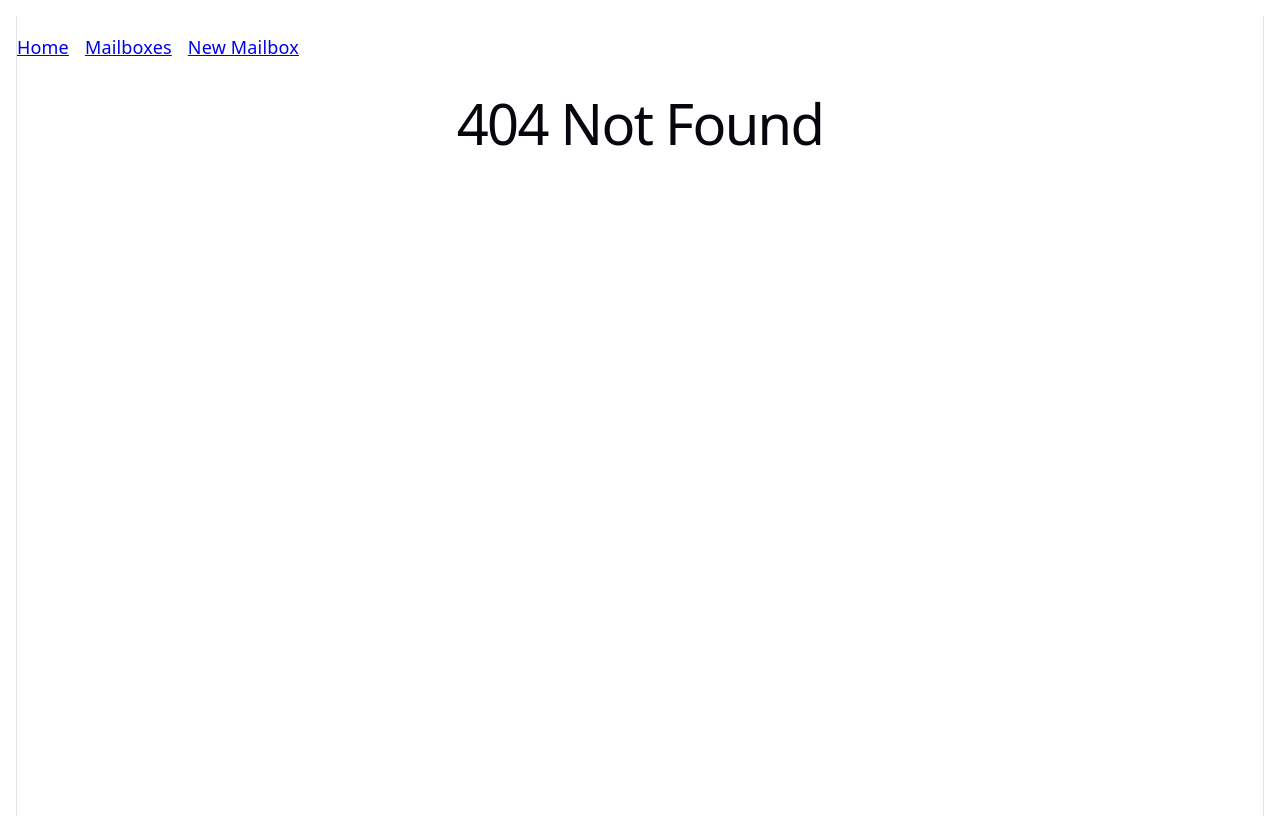
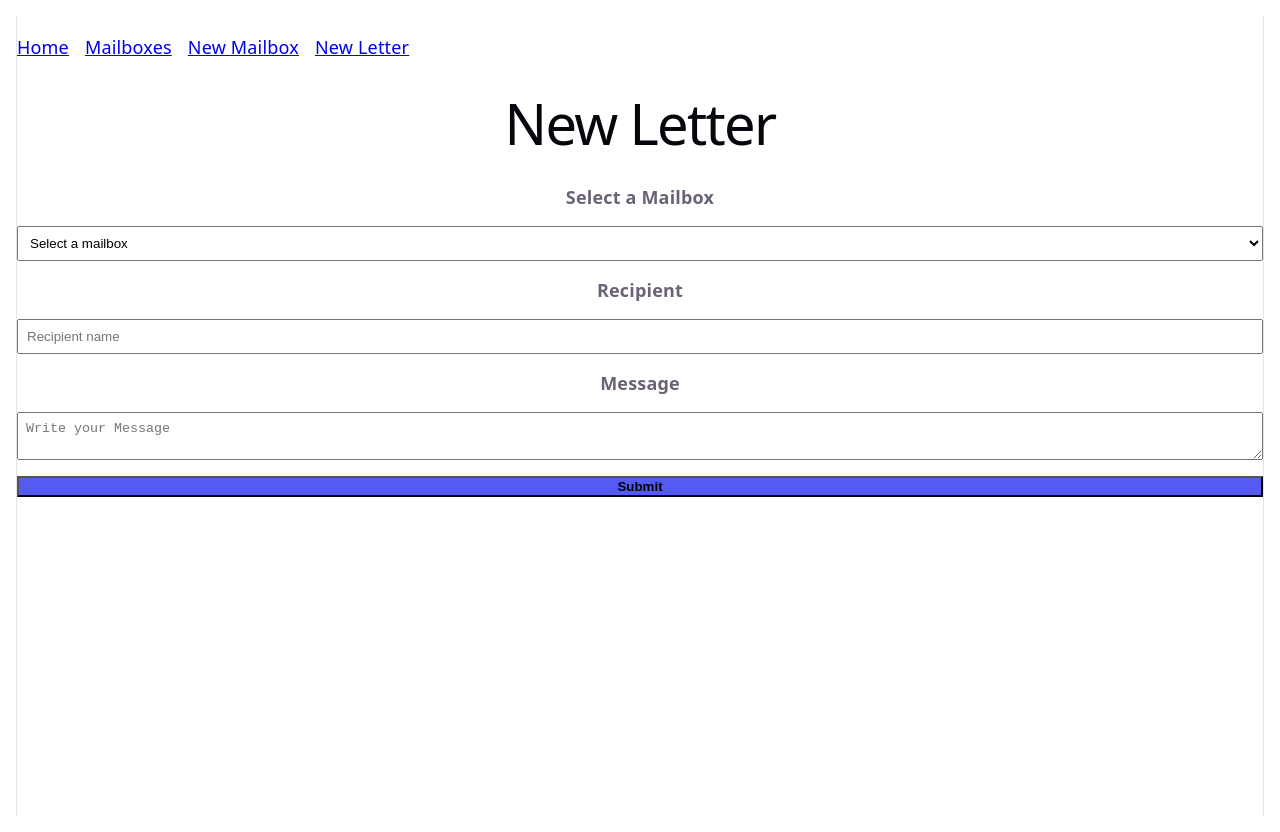
Before and after one commit to ctarek2015-wq/react-router-dom-lab, a React (Vite) app: page /new-letter in a window 1280 px wide. Before the commit this address had no page. Built offline with nearby package versions, Linux system fonts and the light colour scheme.

Commit message:
Add LetterForm component and update MailboxDetails to display letters; enhance routing and UI

```diff
--- a/src/App.jsx
+++ b/src/App.jsx
@@ -5,16 +5,23 @@ import Navbar from "./components/Navbar.jsx";
 import MailboxList from "./components/MailboxList.jsx";
 import MailboxForm from "./components/MailboxForm.jsx";
 import MailboxDetails from "./components/MailboxDetails.jsx";
+import LetterForm from "./components/LetterForm.jsx";
 
 function App() {
   const [mailboxes, setMailboxes] = useState([]);
+  const [letters, setLetters] = useState([]);
   const navigate = useNavigate();
+
   const addBox = (data) => {
     const id = mailboxes.length + 1;
     setMailboxes([...mailboxes, { ...data, _id: id }]);
     navigate("/mailboxes");
   };
-  console.log(mailboxes);
+
+  const addLetter = (data) => {
+    setLetters([...letters, { ...data, mailboxId: data.mailboxId }]);
+    navigate(`/mailboxes/${data.mailboxId}`);
+  };
 
   return (
     <>
@@ -35,7 +42,11 @@ function App() {
         <Route path="/new-mailbox" element={<MailboxForm addBox={addBox} />} />
         <Route
           path="/mailboxes/:mailboxId"
-          element={<MailboxDetails mailboxes={mailboxes} />}
+          element={<MailboxDetails mailboxes={mailboxes} letters={letters} />}
+        />
+        <Route
+          path="/new-letter"
+          element={<LetterForm mailboxes={mailboxes} addLetter={addLetter} />}
         />
         <Route
           path="*"
--- /dev/null
+++ b/src/components/LetterForm.jsx
@@ -0,0 +1,62 @@
+import { useState } from "react";
+
+export default function LetterForm({ mailboxes, addLetter }) {
+  const [formData, setFormData] = useState({});
+
+  const handleChange = ({ target: { name, value } }) => {
+    setFormData({
+      ...formData,
+      [name]: value,
+    });
+  };
+
+  const handleSubmit = (e) => {
+    e.preventDefault();
+    addLetter(formData);
+    setFormData({});
+  };
+
+  return (
+    <>
+      <h1>New Letter</h1>
+      <form onSubmit={handleSubmit}>
+        <label htmlFor="mailboxId">Select a Mailbox</label>
+        <select
+          name="mailboxId"
+          id="mailboxId"
+          onChange={handleChange}
+          value={formData.mailboxId}
+        >
+          <option value="" defaultValue>
+            Select a mailbox
+          </option>
+          {mailboxes.map((mailbox) => (
+            <option key={mailbox._id} value={mailbox._id}>
+              Mailbox {mailbox._id}
+            </option>
+          ))}
+        </select>
+        <label htmlFor="recipient">Recipient</label>
+        <input
+          type="text"
+          id="recipient"
+          name="recipient"
+          required
+          placeholder="Recipient name"
+          onChange={handleChange}
+          value={formData.recipient || ""}
+        />
+        <label htmlFor="message">Message</label>
+        <textarea
+          name="message"
+          id="message"
+          required
+          placeholder="Write your Message"
+          onChange={handleChange}
+          value={formData.message || ""}
+        ></textarea>
+        <button type="submit">Submit</button>
+      </form>
+    </>
+  );
+}
--- a/src/components/MailboxDetails.jsx
+++ b/src/components/MailboxDetails.jsx
@@ -1,16 +1,33 @@
 import { useParams } from "react-router";
 
-export default function MailboxDetails({ mailboxes }) {
+export default function MailboxDetails({ mailboxes, letters }) {
   const { mailboxId } = useParams();
   const mailbox = mailboxes[mailboxId - 1];
   console.log(mailbox);
   return (
     <>
       <h1>Mailbox {mailbox._id}</h1>
+      <br />
+
       <h2>Details</h2>
 
       <p>Boxholder: {mailbox.boxOwner}</p>
       <p>Box Size: {mailbox.boxSize}</p>
+      <br />
+
+      <h2>Letters</h2>
+      <ul>
+        {letters.map(
+          (letter, index) =>
+            mailbox._id.toString() === letter.mailboxId && (
+              <div key={index} className="mail-box">
+                <li>Dear {letter.recipient},</li>
+                <br />
+                <li>{letter.message}</li>
+              </div>
+            ),
+        )}
+      </ul>
     </>
   );
 }
--- a/src/components/MailboxList.jsx
+++ b/src/components/MailboxList.jsx
@@ -12,6 +12,7 @@ export default function MailboxList({ mailboxes }) {
   return (
     <>
       <h1>Mailbox List</h1>
+      <br />
       <ul>
         {mailboxes.map((mailbox) => (
           <li key={mailbox._id}>
--- a/src/components/Navbar.jsx
+++ b/src/components/Navbar.jsx
@@ -13,6 +13,9 @@ export default function Navbar() {
         <li>
           <Link to="/new-mailbox">New Mailbox</Link>
         </li>
+        <li>
+          <Link to="/new-letter">New Letter</Link>
+        </li>
       </ul>
     </nav>
   );
```
